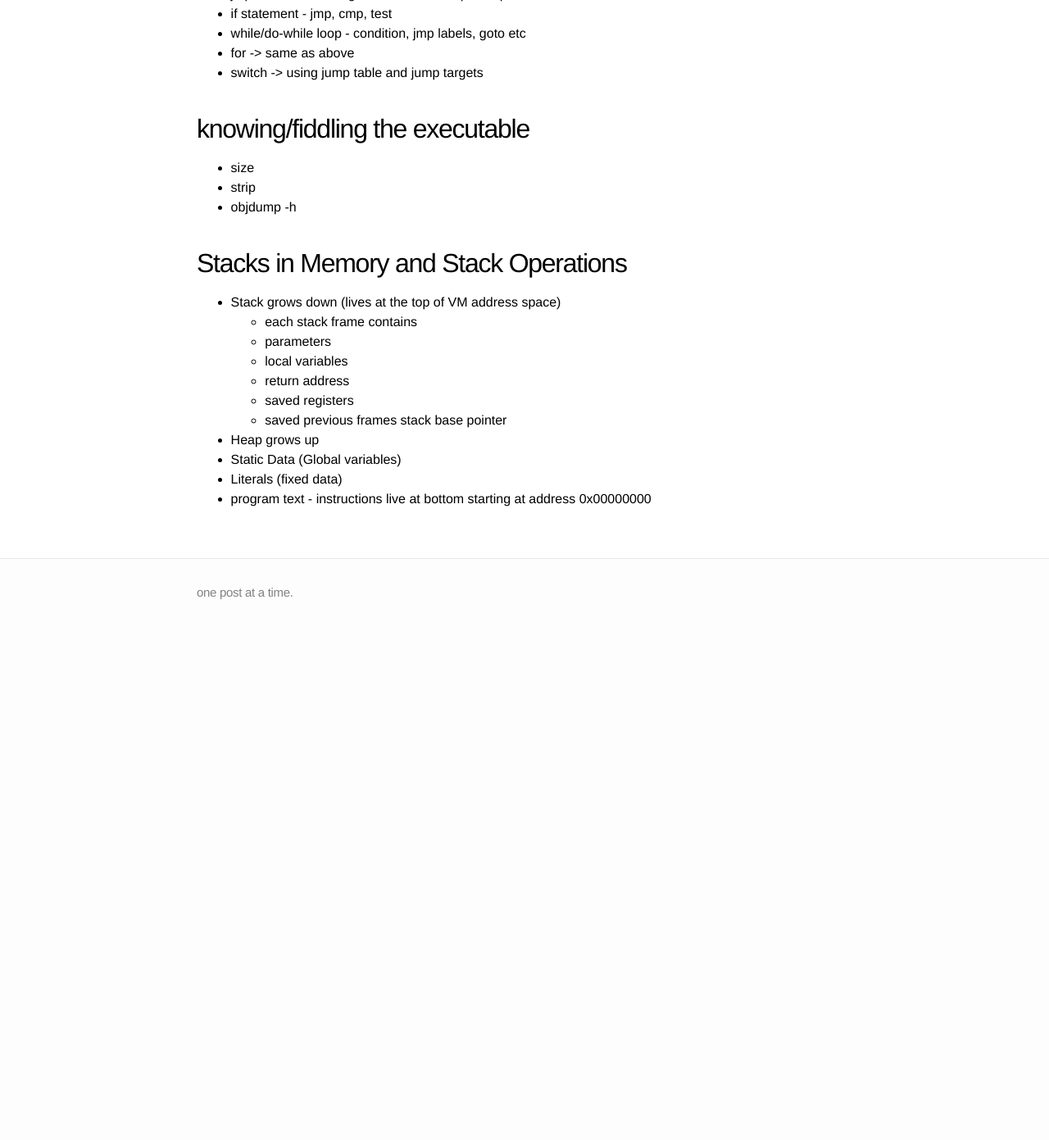
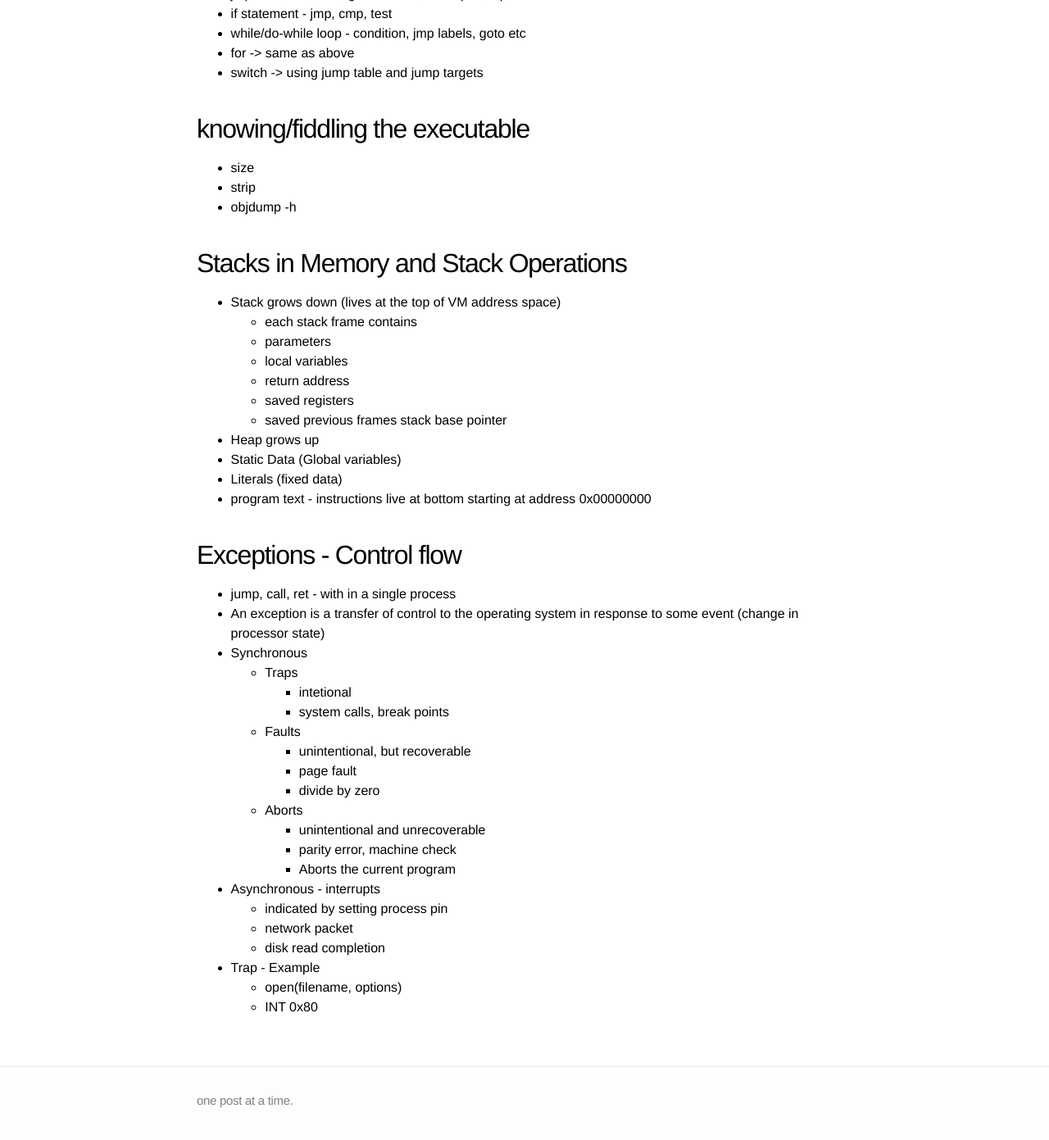
Before and after one commit to kscraja/kscraja.github.io, a Jekyll site: the page built from _posts/2014-07-24-hardware-software-interface.md, in a window 1280 px wide and 1400 px high, scrolled down 4592 px. Shown: the top 1391 px of the window at 82% size. Built offline with Jekyll 4.4.1, drawn with Linux system fonts in a browser that asks for light colours; before the commit the page ends 5372 px from its top, so only the background shows below that.

Commit message:
improved notes hw/sw interface

```diff
--- a/_posts/2014-07-24-hardware-software-interface.md
+++ b/_posts/2014-07-24-hardware-software-interface.md
@@ -202,3 +202,33 @@ category: tech
 * Static Data (Global variables)
 * Literals (fixed data)
 * program text - instructions live at bottom starting at address 0x00000000
+
+## Exceptions - Control flow
+
+* jump, call, ret - with in a single process
+
+* An exception is a transfer of control to the operating
+system in response to some event (change in processor state)
+
+* Synchronous
+    - Traps
+        - intetional
+        - system calls, break points
+    - Faults
+        - unintentional, but recoverable
+        - page fault
+        - divide by zero
+    - Aborts
+        - unintentional and unrecoverable
+        - parity error, machine check
+        - Aborts the current program
+
+* Asynchronous - interrupts
+    - indicated by setting process pin
+    - network packet
+    - disk read completion
+
+
+* Trap - Example
+    * open(filename, options)
+    * INT 0x80
```
